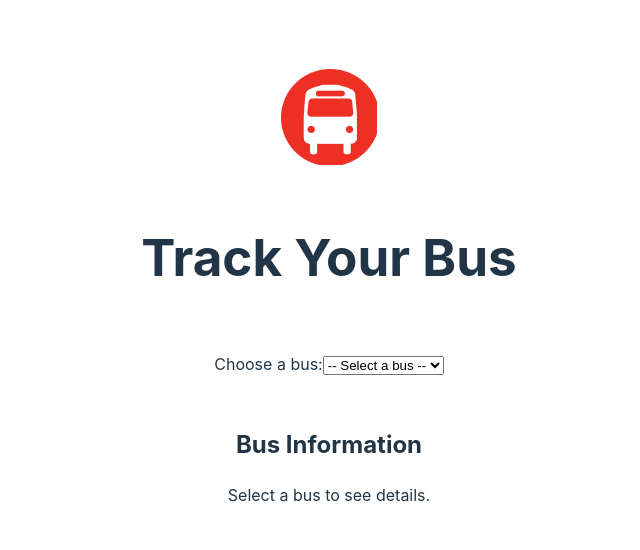
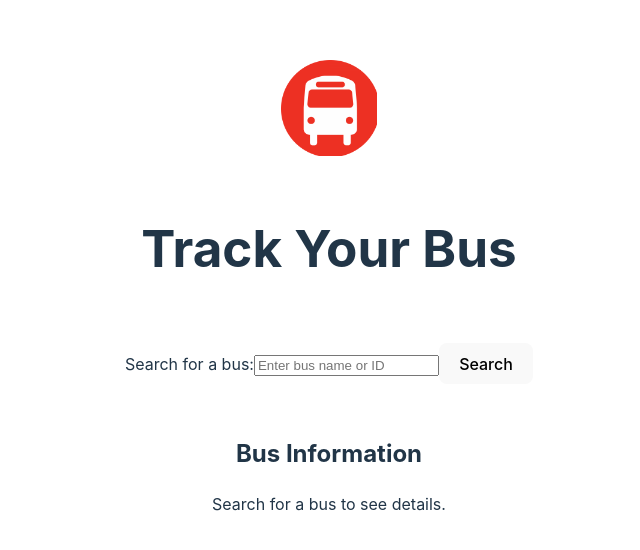
Before and after one commit to anuraggr/trackbus, a React (Vite) app: page / in a window 1280 px wide. Shown: the part 116-666 px from the top of the page, without its empty margins (311-951 px from the left). Built offline with nearby package versions, Linux system fonts and the light colour scheme.

Commit message:
Update App.jsx

```diff
--- a/src/App.jsx
+++ b/src/App.jsx
@@ -1,24 +1,23 @@
 import { useState, useEffect, useRef } from 'react';
-
 import './App.css';
 import { MapContainer, TileLayer, Marker, Popup, Circle } from 'react-leaflet';
 import 'leaflet/dist/leaflet.css';
 import L from 'leaflet'; // Import Leaflet for custom icon
-
 import busIcon from './assets/busicon-1.png'; // Import custom bus icon
 
 function App() {
-  const [selectedBus, setSelectedBus] = useState('');
-  const [busCoords, setBusCoords] = useState(null);
-  const [busInfo, setBusInfo] = useState(null); // State for bus info
-  const mapRef = useRef(); // Reference to the map
+  const [selectedBus, setSelectedBus] = useState(''); // Store the bus name/id from search input
+  const [busCoords, setBusCoords] = useState(null);   // Store bus coordinates
+  const [busInfo, setBusInfo] = useState(null);       // Store bus info
+  const [error, setError] = useState('');             // State for error message
+  const mapRef = useRef();                            // Reference to the map
 
   // Create custom bus marker icon
   const busMarkerIcon = L.icon({
     iconUrl: busIcon,
-    iconSize: [38, 38], // Size of the icon
-    iconAnchor: [19, 38], // Point of the icon that corresponds to the marker's location
-    popupAnchor: [0, -38] // Point from which the popup should open relative to the iconAnchor
+    iconSize: [38, 38],
+    iconAnchor: [19, 38],
+    popupAnchor: [0, -38]
   });
 
   // Function to fetch coordinates
@@ -27,12 +26,16 @@ function App() {
       fetch('/busCoordinates.json')
         .then((response) => response.json())
         .then((data) => {
-          setBusCoords(data[selectedBus]);
-
-          // If we have a map reference, zoom to the new coordinates
-          if (mapRef.current && data[selectedBus]) {
-            const { lat, lng } = data[selectedBus];
-            mapRef.current.setView([lat, lng], 13); // Zoom to the marker with zoom level 13
+          if (data[selectedBus]) {
+            setBusCoords(data[selectedBus]);
+            setError('');  // Clear any previous errors
+            if (mapRef.current) {
+              const { lat, lng } = data[selectedBus];
+              mapRef.current.setView([lat, lng], 13);
+            }
+          } else {
+            setError('No such bus found');
+            setBusCoords(null);
           }
         })
         .catch((error) => console.error('Error fetching coordinates:', error));
@@ -45,23 +48,25 @@ function App() {
       fetch('/busInfo.json')
         .then((response) => response.json())
         .then((data) => {
-          setBusInfo(data[selectedBus]);
+          if (data[selectedBus]) {
+            setBusInfo(data[selectedBus]);
+            setError(''); // Clear any previous errors
+          } else {
+            setError('No such bus found');
+            setBusInfo(null);
+          }
         })
         .catch((error) => console.error('Error fetching bus info:', error));
     }
   };
 
-  useEffect(() => {
-    fetchCoordinates(); // Fetch coordinates on bus selection
-    fetchBusInfo(); // Fetch bus info on bus selection
-  }, [selectedBus]);
-
-  const handleBusChange = (e) => {
-    setSelectedBus(e.target.value);
+  const handleSearchClick = () => {
+    fetchCoordinates();
+    fetchBusInfo();
   };
 
   const handleRefreshClick = () => {
-    fetchCoordinates(); // Refresh coordinates on button click
+    fetchCoordinates();
   };
 
   return (
@@ -75,56 +80,47 @@ function App() {
       <h1>Track Your Bus</h1>
 
       <div className="main-content">
-        {/* Left Side: Bus Selector and Map */}
+        {/* Left Side: Bus Search and Map */}
         <div className="left-side">
           <div className="card">
-            <label htmlFor="busSelect">Choose a bus:</label>
-            <select
-              id="busSelect"
+            <label htmlFor="busSearch">Search for a bus:</label>
+            <input
+              id="busSearch"
+              type="text"
               value={selectedBus}
-              onChange={handleBusChange}
-            >
-              <option value="">-- Select a bus --</option>
-              <option value="bus1">Bus 1</option>
-              <option value="bus2">Bus 2</option>
-              <option value="bus3">Bus 3</option>
-            </select>
+              onChange={(e) => setSelectedBus(e.target.value)}
+              placeholder="Enter bus name or ID"
+            />
+            <button onClick={handleSearchClick}>Search</button>
           </div>
 
+          {/* Show map only if busCoords are available */}
           {busCoords && (
             <div style={{ height: '500px', width: '100%', position: 'relative' }}>
               <MapContainer
                 center={[busCoords.lat, busCoords.lng]}
                 zoom={13}
                 style={{ height: '100%', width: '100%' }}
-                ref={mapRef} // Attach the map reference here
+                ref={mapRef}
               >
                 <TileLayer
                   url="https://{s}.tile.openstreetmap.org/{z}/{x}/{y}.png"
                   attribution='&copy; <a href="https://www.openstreetmap.org/copyright">OpenStreetMap</a> contributors'
                 />
-
                 {/* Marker for the bus */}
-                <Marker
-                  position={[busCoords.lat, busCoords.lng]}
-                  icon={busMarkerIcon} // Apply custom bus icon
-                >
-                  <Popup>
-                    {`Bus is here: ${busCoords.lat}, ${busCoords.lng}`}
-                  </Popup>
+                <Marker position={[busCoords.lat, busCoords.lng]} icon={busMarkerIcon}>
+                  <Popup>{`Bus is here: ${busCoords.lat}, ${busCoords.lng}`}</Popup>
                 </Marker>
-
                 {/* Circle for accuracy radius */}
                 {busCoords.accuracy && (
                   <Circle
                     center={[busCoords.lat, busCoords.lng]}
-                    radius={busCoords.accuracy} // Radius in meters
+                    radius={busCoords.accuracy}
                     pathOptions={{ color: 'lightblue', fillColor: 'lightblue', fillOpacity: 0.2 }}
                   />
                 )}
               </MapContainer>
 
-              {/* Refresh Button near the map */}
               <button
                 style={{
                   position: 'absolute',
@@ -144,6 +140,9 @@ function App() {
               </button>
             </div>
           )}
+
+          {/* Show error message if bus not found */}
+          {error && <div className="error-message">{error}</div>}
         </div>
 
         {/* Right Side: Bus Information */}
@@ -152,11 +151,11 @@ function App() {
           {busInfo ? (
             <div className="bus-info">
               <p><strong>From:</strong> {busInfo.From}</p>
-              <p><strong>To:</strong> {busInfo.to}</p>
+              <p><strong>To:</strong> {busInfo.To}</p>
               <p><strong>Departure:</strong> {busInfo.Departure}</p>
             </div>
           ) : (
-            <p>Select a bus to see details.</p>
+            <p>Search for a bus to see details.</p>
           )}
         </div>
       </div>
```
